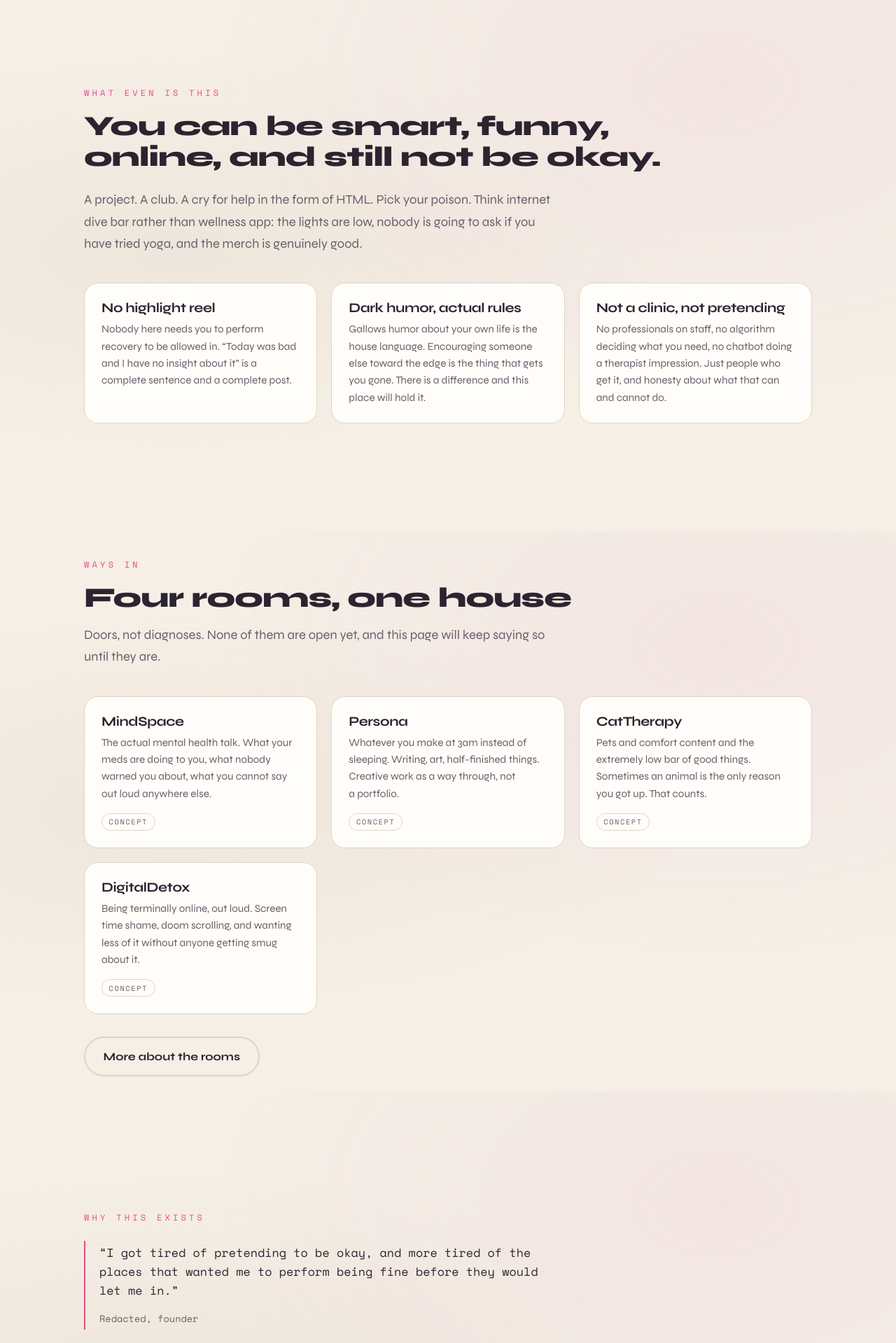
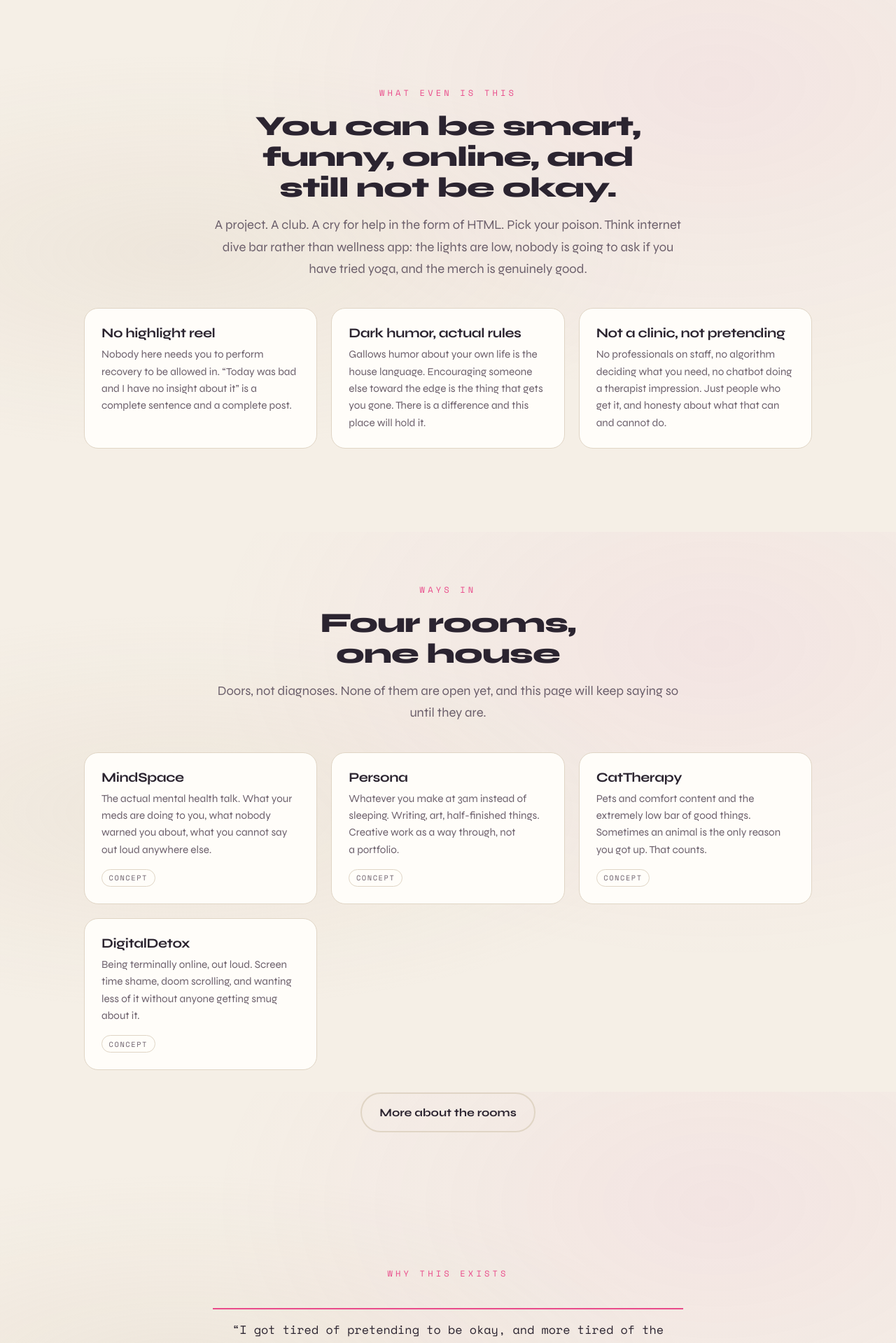
Before and after one commit to Redacted-Syntax/isnotokay, a React (Vite) app: page / in a window 1280 px wide. Shown: the part 840-2759 px from the top of the page at 70% size. Built offline with nearby package versions, Linux system fonts and the light colour scheme.

Commit message:
Center homepage and inner page sections

```diff
--- a/src/pages/Home.jsx
+++ b/src/pages/Home.jsx
@@ -27,15 +27,16 @@ export default function Home() {
             <div className="line-expand" />
           </div>
 
-          <h1 className="anim-up-2">
+          {/* data-text is what the glitch layers draw. Keep it identical to */}
+          {/* the visible words or the effect looks wrong in dark mode. */}
+          <h1 className="anim-up-2 glitch" data-text="For the beautifully unhinged">
             For the beautifully unhinged
-            <span className="cursor-blink" />
           </h1>
 
           <p className="lede anim-up-3" style={{ marginTop: "1.5rem" }}>
             You found us. Or maybe we found you. Either way, welcome to the
-            mess. A space for people who are not okay and need somewhere to find
-            their okay.
+            mess. A space for people who are not okay and need somewhere to
+            find their okay.
           </p>
 
           <div className="row anim-up-4" style={{ marginTop: "2.5rem" }}>
@@ -63,19 +64,16 @@ export default function Home() {
       {/* ---------- WHAT EVEN IS THIS ---------- */}
       <section className="section">
         <div className="wrap">
-          <span className="label" style={{ marginBottom: "1rem" }}>
-            What even is this
-          </span>
-          <h2 style={{ marginBottom: "1.5rem" }}>
-            You can be smart, funny, online, and still not be okay.
-          </h2>
-
-          <p className="lede" style={{ marginBottom: "2.5rem" }}>
+          <div className="section-head">
+            <span className="label">What even is this</span>
+            <h2>You can be smart, funny, online, and still not be okay.</h2>
+            <p className="lede">
               A project. A club. A cry for help in the form of HTML. Pick your
-            poison. Think internet dive bar rather than wellness app: the lights
-            are low, nobody is going to ask if you have tried yoga, and the
-            merch is genuinely good.
+              poison. Think internet dive bar rather than wellness app: the
+              lights are low, nobody is going to ask if you have tried yoga,
+              and the merch is genuinely good.
             </p>
+          </div>
 
           <div className="grid">
             <Card title="No highlight reel">
@@ -97,8 +95,8 @@ export default function Home() {
             <Card title="Not a clinic, not pretending">
               <p>
                 No professionals on staff, no algorithm deciding what you need,
-                no chatbot doing a therapist impression. Just people who get it,
-                and honesty about what that can and cannot do.
+                no chatbot doing a therapist impression. Just people who get
+                it, and honesty about what that can and cannot do.
               </p>
             </Card>
           </div>
@@ -108,14 +106,14 @@ export default function Home() {
       {/* ---------- ROOMS ---------- */}
       <section className="section">
         <div className="wrap">
-          <span className="label" style={{ marginBottom: "1rem" }}>
-            Ways in
-          </span>
-          <h2 style={{ marginBottom: "1rem" }}>Four rooms, one house</h2>
-          <p className="lede" style={{ marginBottom: "2.5rem" }}>
-            Doors, not diagnoses. None of them are open yet, and this page will
-            keep saying so until they are.
+          <div className="section-head">
+            <span className="label">Ways in</span>
+            <h2>Four rooms, one house</h2>
+            <p className="lede">
+              Doors, not diagnoses. None of them are open yet, and this page
+              will keep saying so until they are.
             </p>
+          </div>
 
           <div className="grid">
             {ROOMS.map((room) => (
@@ -125,7 +123,7 @@ export default function Home() {
             ))}
           </div>
 
-          <div className="row" style={{ marginTop: "2rem" }}>
+          <div className="row center" style={{ marginTop: "2rem", justifyContent: "center" }}>
             <Button to="/rooms" variant="quiet">
               More about the rooms
             </Button>
@@ -137,23 +135,23 @@ export default function Home() {
       {/* The only quote on this site is hers, because she is the only member */}
       {/* so far. No testimonials until there are real people to quote. */}
       <section className="section">
-        <div className="wrap">
-          <span className="label" style={{ marginBottom: "1.5rem" }}>
-            Why this exists
-          </span>
+        <div className="wrap center">
+          <div className="section-head">
+            <span className="label">Why this exists</span>
+          </div>
 
-          <blockquote className="callout" style={{ maxWidth: "var(--max-read)" }}>
+          <blockquote className="callout callout--center">
             <p style={{ fontSize: "1.05rem", color: "var(--text)" }}>
-              &ldquo;I got tired of pretending to be okay, and more tired of the
-              places that wanted me to perform being fine before they would let
-              me in.&rdquo;
+              &ldquo;I got tired of pretending to be okay, and more tired of
+              the places that wanted me to perform being fine before they would
+              let me in.&rdquo;
             </p>
             <p style={{ marginTop: "1rem", fontSize: "0.85rem" }}>
               Redacted, founder
             </p>
           </blockquote>
 
-          <p className="lede" style={{ marginTop: "2rem" }}>
+          <p className="lede">
             Being self-aware is not the same as being rescued. You are allowed
             to be a work in progress in public.
           </p>
@@ -163,16 +161,16 @@ export default function Home() {
       {/* ---------- WAITLIST ---------- */}
       <section className="section">
         <div className="wrap">
-          <span className="label" style={{ marginBottom: "1rem" }}>
-            The list
-          </span>
-          <h2 style={{ marginBottom: "1rem" }}>Get on the list</h2>
-          <p className="lede" style={{ marginBottom: "2rem" }}>
+          <div className="section-head">
+            <span className="label">The list</span>
+            <h2>Get on the list</h2>
+            <p className="lede">
               No launch date, no countdown, no fake urgency. Leave an email and
-            you will hear from an actual person once there is an actual room to
-            walk into. When it finally opens you will want to say you were here
-            before it got weird. It is already weird.
+              you will hear from an actual person once there is an actual room
+              to walk into. When it finally opens you will want to say you were
+              here before it got weird. It is already weird.
             </p>
+          </div>
 
           <WaitlistForm source="isnotokay.org" />
         </div>
@@ -180,12 +178,13 @@ export default function Home() {
 
       {/* ---------- FAQ ---------- */}
       <section className="section">
-        <div className="wrap prose">
-          <span className="label" style={{ marginBottom: "1rem" }}>
-            Questions
-          </span>
+        <div className="wrap">
+          <div className="section-head">
+            <span className="label">Questions</span>
             <h2>Things people ask</h2>
+          </div>
 
+          <div className="prose">
             <h2>So what is it, actually?</h2>
             <p>
               A message board for people who are not okay. Rooms for different
@@ -197,22 +196,22 @@ export default function Home() {
             <h2>Is this therapy?</h2>
             <p>
               No, and it is not a crisis line either. It is peer support, which
-            is the thing where other people who have been there say so out loud.
-            Good for feeling less alone. Bad for emergencies. Use both.
+              is the thing where other people who have been there say so out
+              loud. Good for feeling less alone. Bad for emergencies. Use both.
             </p>
 
             <h2>Who is behind it?</h2>
             <p>
               One person with the diagnoses to prove it, building this in public
-            and learning the backend as she goes. Not a wellness startup, not a
-            company with a mental health vertical.{" "}
+              and learning the backend as she goes. Not a wellness startup, not
+              a company with a mental health vertical.{" "}
               <Link to="/about">More on that here.</Link>
             </p>
 
             <h2>What happens to what I post?</h2>
             <p>
-            It stays here. Nothing gets sold, nothing gets handed to advertisers,
-            no pixel is watching which room you opened.{" "}
+              It stays here. Nothing gets sold, nothing gets handed to
+              advertisers, no pixel is watching which room you opened.{" "}
               <Link to="/health-data">The specifics are here</Link> and they are
               written in English.
             </p>
@@ -223,6 +222,12 @@ export default function Home() {
               people safe have to exist before anyone gets invited to be
               vulnerable here. That is the whole holdup and it is the right one.
             </p>
+
+            <h2>Can I ask something else?</h2>
+            <p>
+              <Link to="/contact">Yes.</Link>
+            </p>
+          </div>
         </div>
       </section>
     </>
--- a/src/pages/Rooms.jsx
+++ b/src/pages/Rooms.jsx
@@ -21,7 +21,7 @@ export default function Rooms() {
             ))}
           </div>
 
-          <div className="prose" style={{ marginTop: "3rem" }}>
+          <div className="prose prose--center" style={{ marginTop: "3rem" }}>
             <h2>Why they all say &ldquo;concept&rdquo;</h2>
             <p>
               Because none of them exist yet, and a badge that says &ldquo;coming
```
Also changed, not shown: src/pages/About.jsx (+16 -15 lines). Lines whose indentation alone changed are shown as unchanged.
